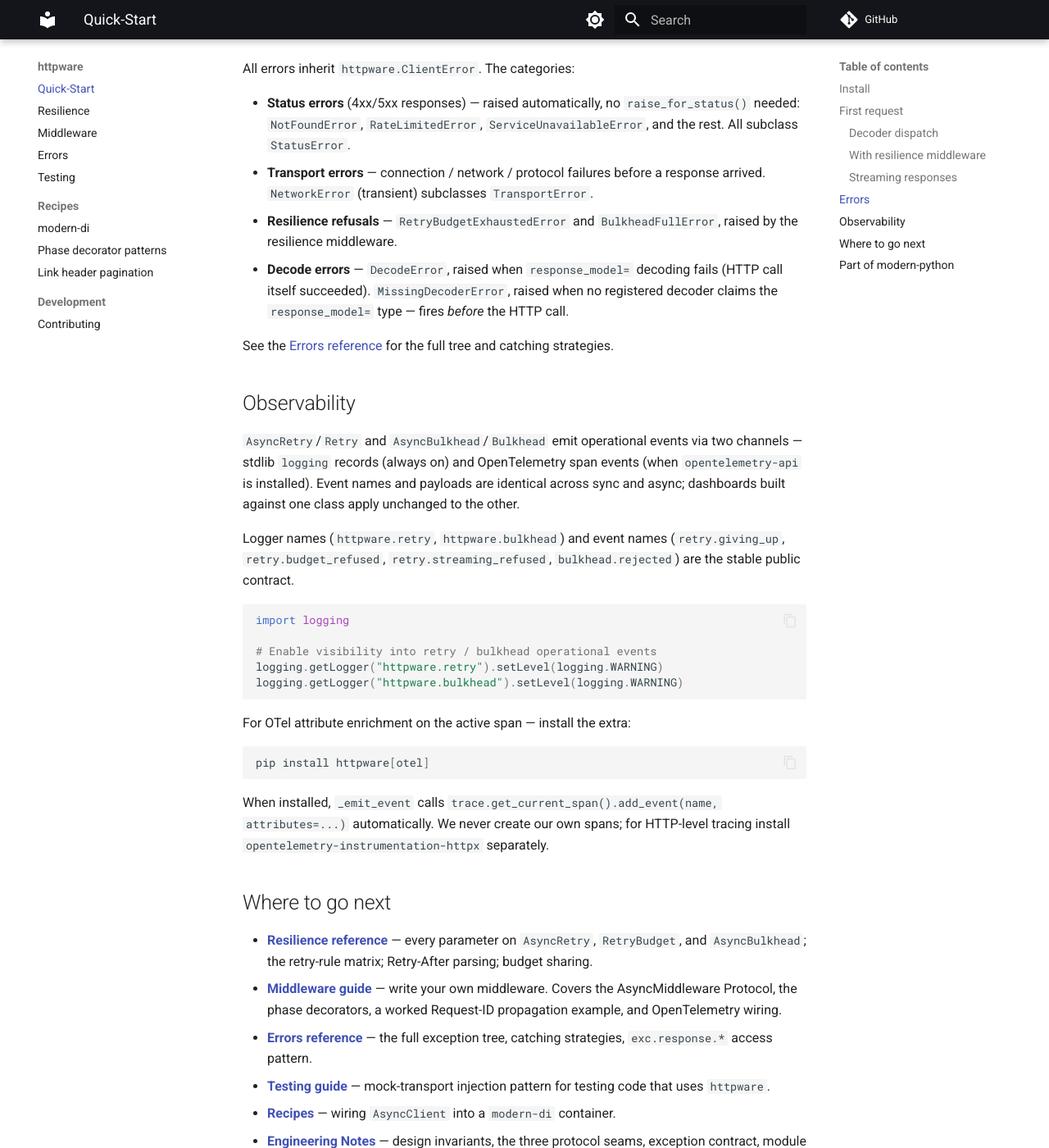
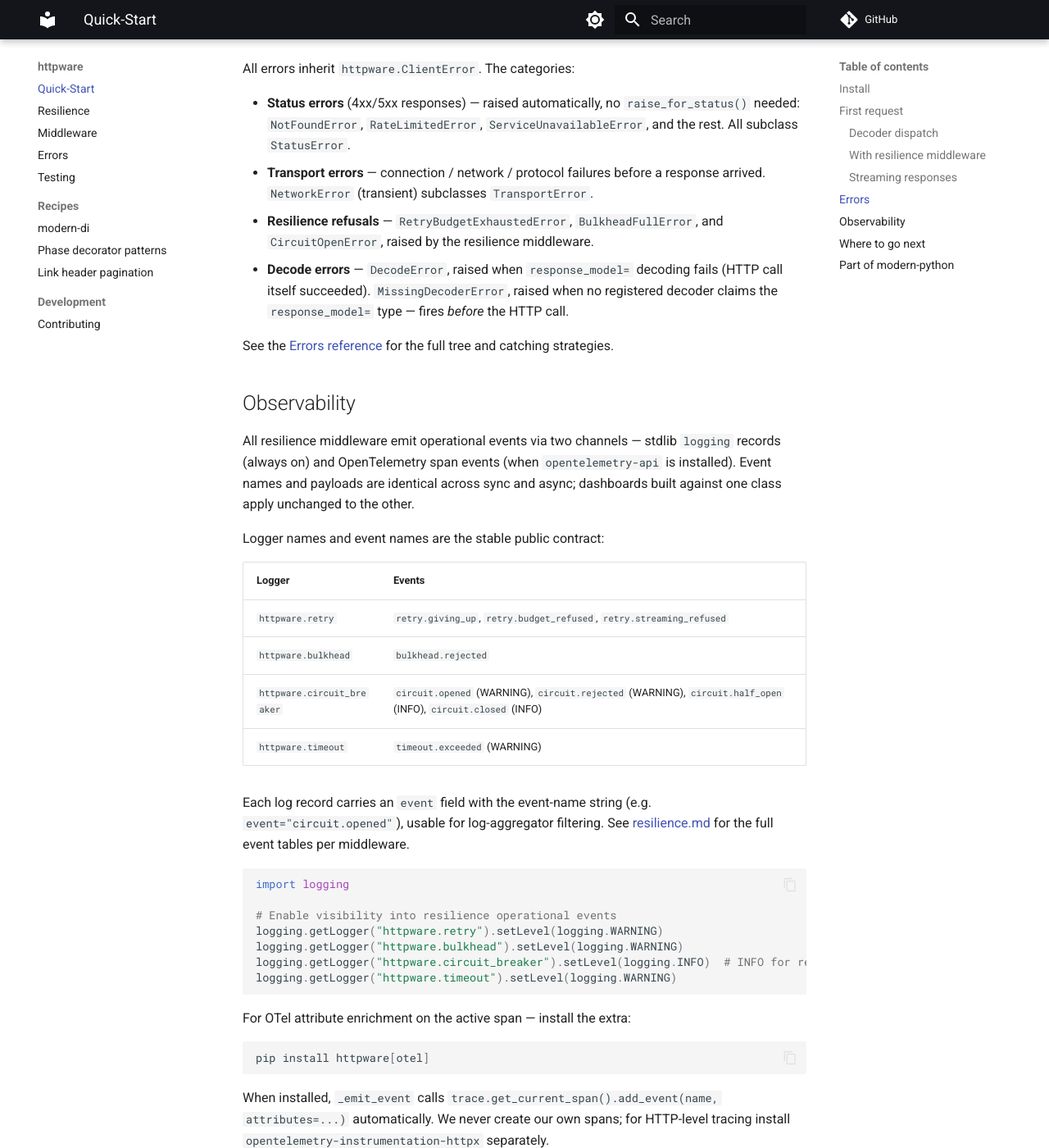
Before and after one commit to modern-python/httpware, an MkDocs documentation site: the page built from docs/index.md, in a window 1280 px wide and 1400 px high, scrolled down 3015 px. Shown: the whole window at 82% size. Built offline with MkDocs 1.6.1 and Material for MkDocs 9.7.7, drawn with Linux system fonts in a browser that asks for light colours; comment, search, counter and statistics services are not loaded.

Commit message:
docs: close 0.10.0 audit doc drift (observability, errors, OPEN-state, timeout knob)
M5 index observability + new loggers/events; M6 README INFO recovery events;
L1 AsyncRetry 'no timeout knob' now points to AsyncTimeout; L2 CircuitOpenError
in index/README error lists; L3 OPEN-state lazy-transition wording; L4 observability
docstring loggers; N2 note TransportError is foreign to the breaker.

Co-Authored-By: Claude Fable 5 <noreply@anthropic.com>

````diff
--- a/docs/index.md
+++ b/docs/index.md
@@ -138,23 +138,34 @@ All errors inherit `httpware.ClientError`. The categories:
 
 - **Status errors** (4xx/5xx responses) — raised automatically, no `raise_for_status()` needed: `NotFoundError`, `RateLimitedError`, `ServiceUnavailableError`, and the rest. All subclass `StatusError`.
 - **Transport errors** — connection / network / protocol failures before a response arrived. `NetworkError` (transient) subclasses `TransportError`.
-- **Resilience refusals** — `RetryBudgetExhaustedError` and `BulkheadFullError`, raised by the resilience middleware.
+- **Resilience refusals** — `RetryBudgetExhaustedError`, `BulkheadFullError`, and `CircuitOpenError`, raised by the resilience middleware.
 - **Decode errors** — `DecodeError`, raised when `response_model=` decoding fails (HTTP call itself succeeded). `MissingDecoderError`, raised when no registered decoder claims the `response_model=` type — fires *before* the HTTP call.
 
 See the [Errors reference](errors.md) for the full tree and catching strategies.
 
 ## Observability
 
-`AsyncRetry`/`Retry` and `AsyncBulkhead`/`Bulkhead` emit operational events via two channels — stdlib `logging` records (always on) and OpenTelemetry span events (when `opentelemetry-api` is installed). Event names and payloads are identical across sync and async; dashboards built against one class apply unchanged to the other.
+All resilience middleware emit operational events via two channels — stdlib `logging` records (always on) and OpenTelemetry span events (when `opentelemetry-api` is installed). Event names and payloads are identical across sync and async; dashboards built against one class apply unchanged to the other.
 
-Logger names (`httpware.retry`, `httpware.bulkhead`) and event names (`retry.giving_up`, `retry.budget_refused`, `retry.streaming_refused`, `bulkhead.rejected`) are the stable public contract.
+Logger names and event names are the stable public contract:
+
+| Logger | Events |
+|---|---|
+| `httpware.retry` | `retry.giving_up`, `retry.budget_refused`, `retry.streaming_refused` |
+| `httpware.bulkhead` | `bulkhead.rejected` |
+| `httpware.circuit_breaker` | `circuit.opened` (WARNING), `circuit.rejected` (WARNING), `circuit.half_open` (INFO), `circuit.closed` (INFO) |
+| `httpware.timeout` | `timeout.exceeded` (WARNING) |
+
+Each log record carries an `event` field with the event-name string (e.g. `event="circuit.opened"`), usable for log-aggregator filtering. See [resilience.md](resilience.md) for the full event tables per middleware.
 
 ```python
 import logging
 
-# Enable visibility into retry / bulkhead operational events
+# Enable visibility into resilience operational events
 logging.getLogger("httpware.retry").setLevel(logging.WARNING)
 logging.getLogger("httpware.bulkhead").setLevel(logging.WARNING)
+logging.getLogger("httpware.circuit_breaker").setLevel(logging.INFO)  # INFO for recovery events
+logging.getLogger("httpware.timeout").setLevel(logging.WARNING)
 ```
 
 For OTel attribute enrichment on the active span — install the extra:
````
Also changed, not shown: README.md (+2 -2 lines), docs/resilience.md (+3 -5 lines), 2 other files.
